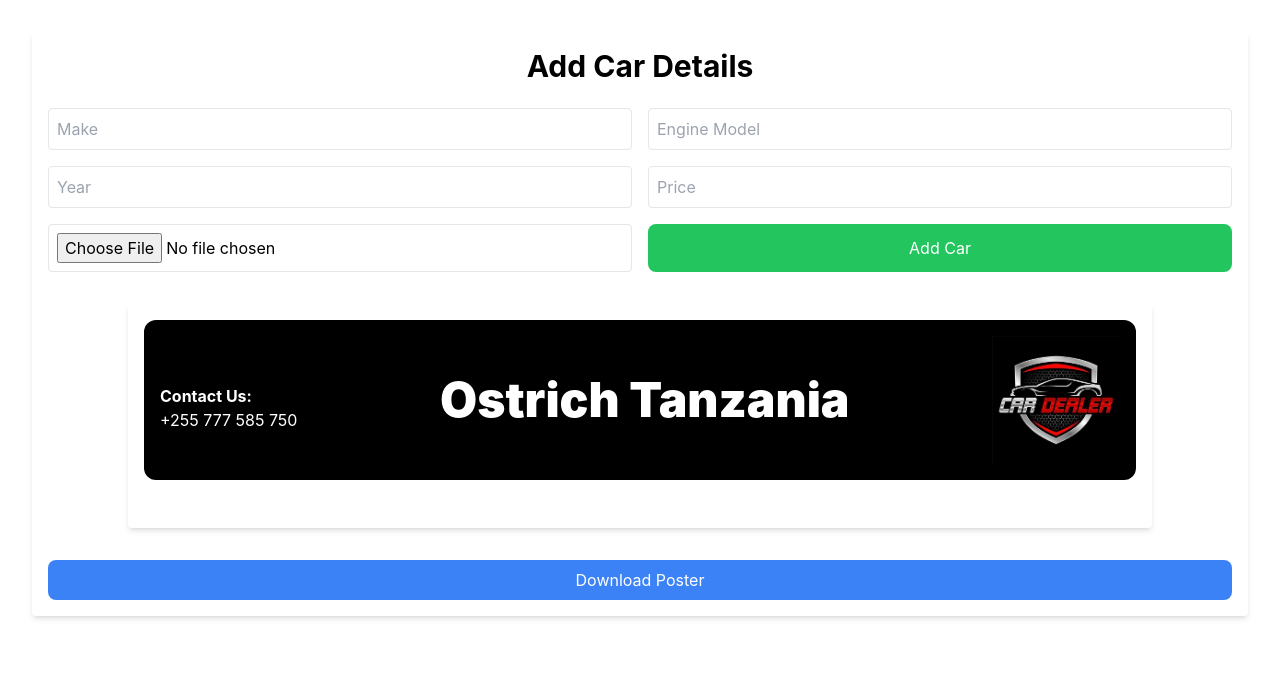
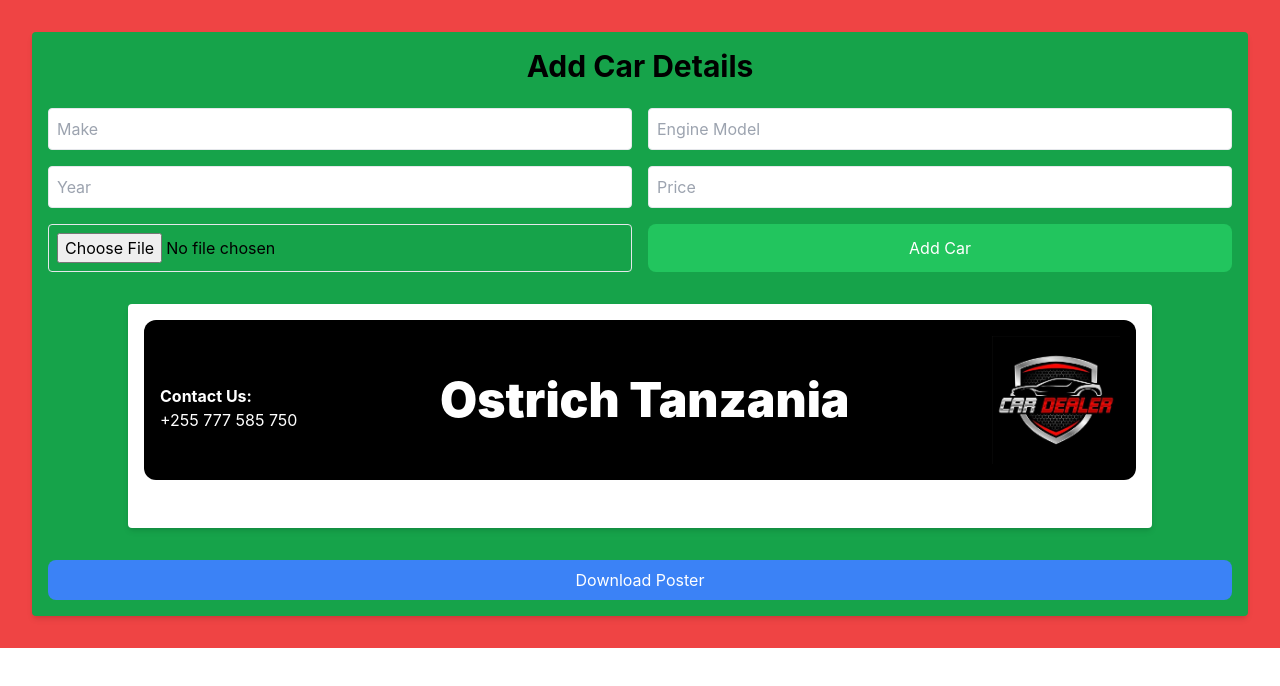
Before and after one commit to lucky99ethan/Poster, a React (Create React App) app: page / in a window 1280 px wide. Shown: the top 686 px of the page. Built offline with nearby package versions, Linux system fonts and the light colour scheme.

Commit message:
background changes

```diff
--- a/src/App.tsx
+++ b/src/App.tsx
@@ -100,8 +100,8 @@
   };
 
   return (
-    <div className="p-8 bg-white ">
-      <div className=" mx-auto p-4 rounded shadow-md bg-white">
+    <div className="p-8 bg-red-500 ">
+      <div className=" mx-auto p-4 rounded shadow-md bg-green-600">
         {cars.length === 6 ? (
           ""
         ) : (
```
